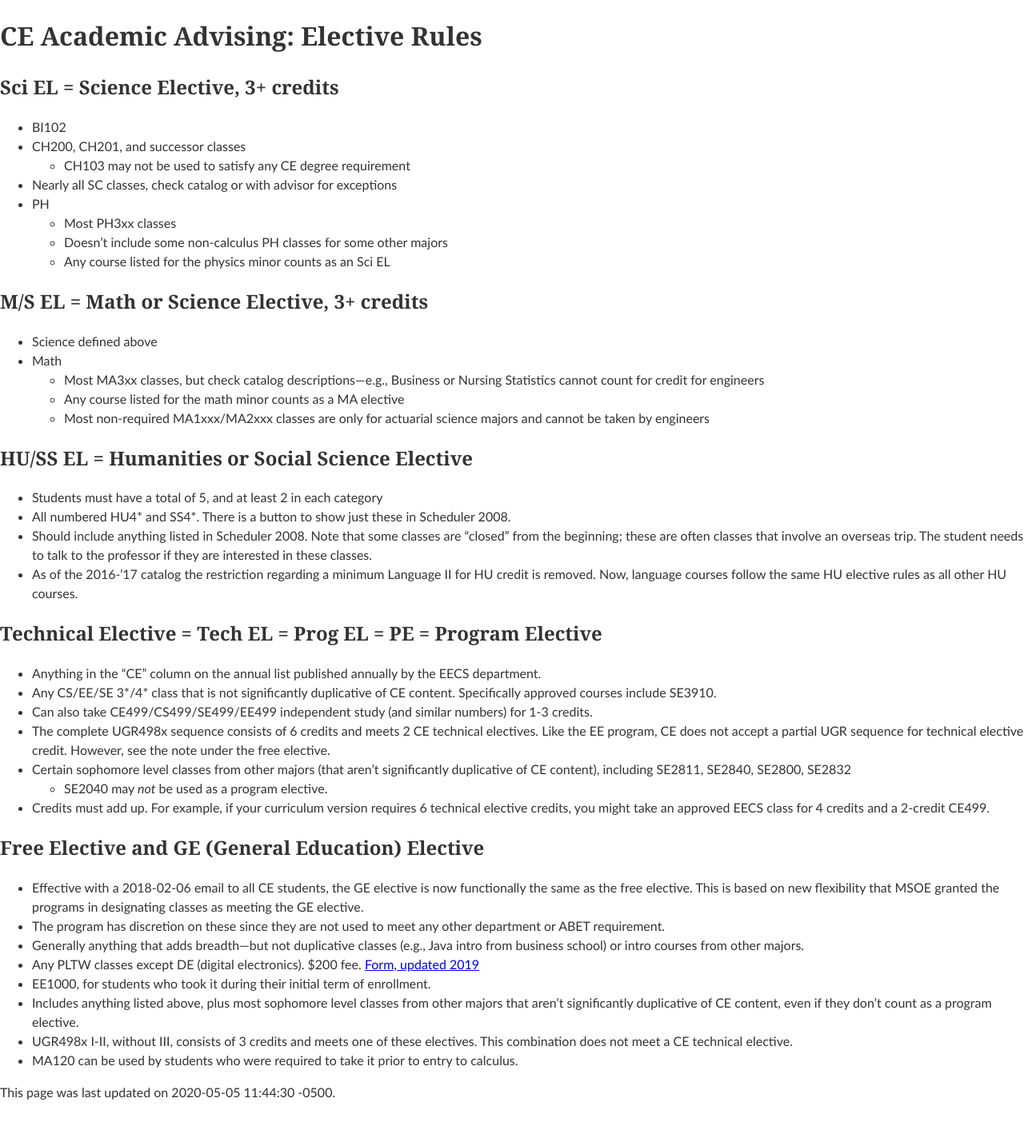
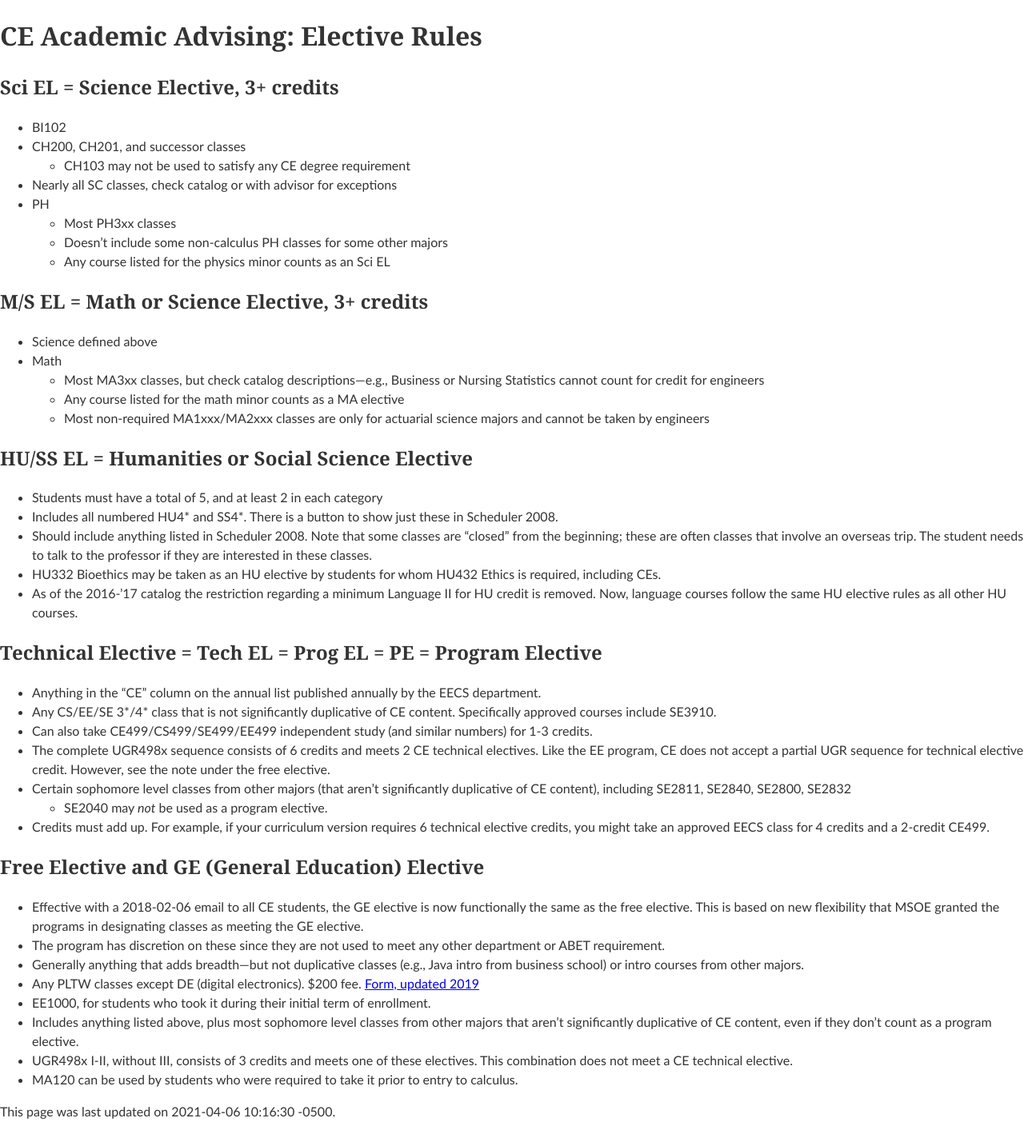
Before and after one commit to edurant/edurant.github.io, a Jekyll site: the page built from advising/ceElectiveRules.md, in a window 1280 px wide. Shown: the whole page at 80% size. Built offline with Jekyll 4.4.1, drawn with Linux system fonts in a browser that asks for light colours; before the commit the page ends 1394 px from its top, so only the background shows below that.

Commit message:
ce electives: HU332 is allowed

```diff
--- a/advising/ceElectiveRules.md
+++ b/advising/ceElectiveRules.md
@@ -1,6 +1,6 @@
 ---
 title: "CE Academic Advising: Elective Rules"
-date: 2020-05-05 11:44:30 -0500
+date: 2021-04-06 10:16:30 -0500
 ---
 
 ## Sci EL = Science Elective, 3+ credits
@@ -22,8 +22,9 @@
 
 ## HU/SS EL = Humanities or Social Science Elective
 * Students must have a total of 5, and at least 2 in each category
-* All numbered HU4\* and SS4\*. There is a button to show just these in Scheduler 2008.
+* Includes all numbered HU4\* and SS4\*. There is a button to show just these in Scheduler 2008.
 * Should include anything listed in Scheduler 2008. Note that some classes are &ldquo;closed&rdquo; from the beginning; these are often classes that involve an overseas trip. The student needs to talk to the professor if they are interested in these classes.
+* HU332 Bioethics may be taken as an HU elective by students for whom HU432 Ethics is required, including CEs.
 * As of the 2016-&rsquo;17 catalog the restriction regarding a minimum Language II for HU credit is removed. Now, language courses follow the same HU elective rules as all other HU courses.
 
 ## Technical Elective = Tech EL = Prog EL = PE = Program Elective
```
